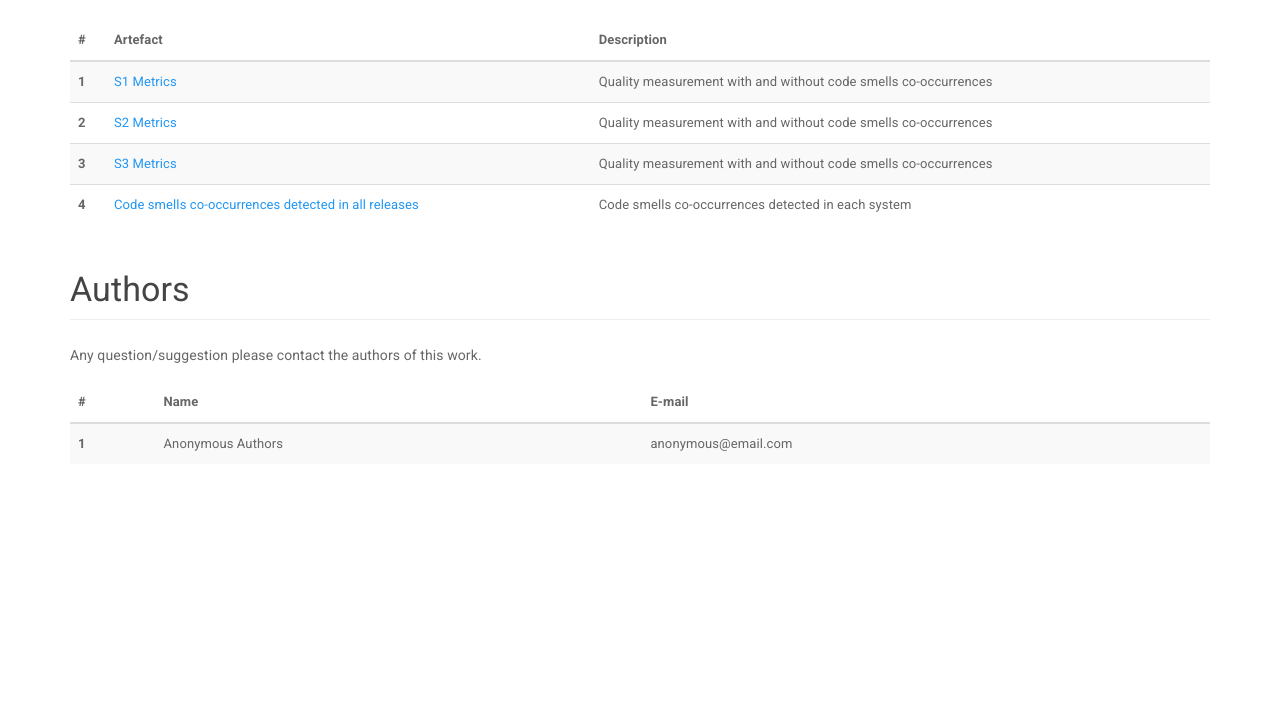
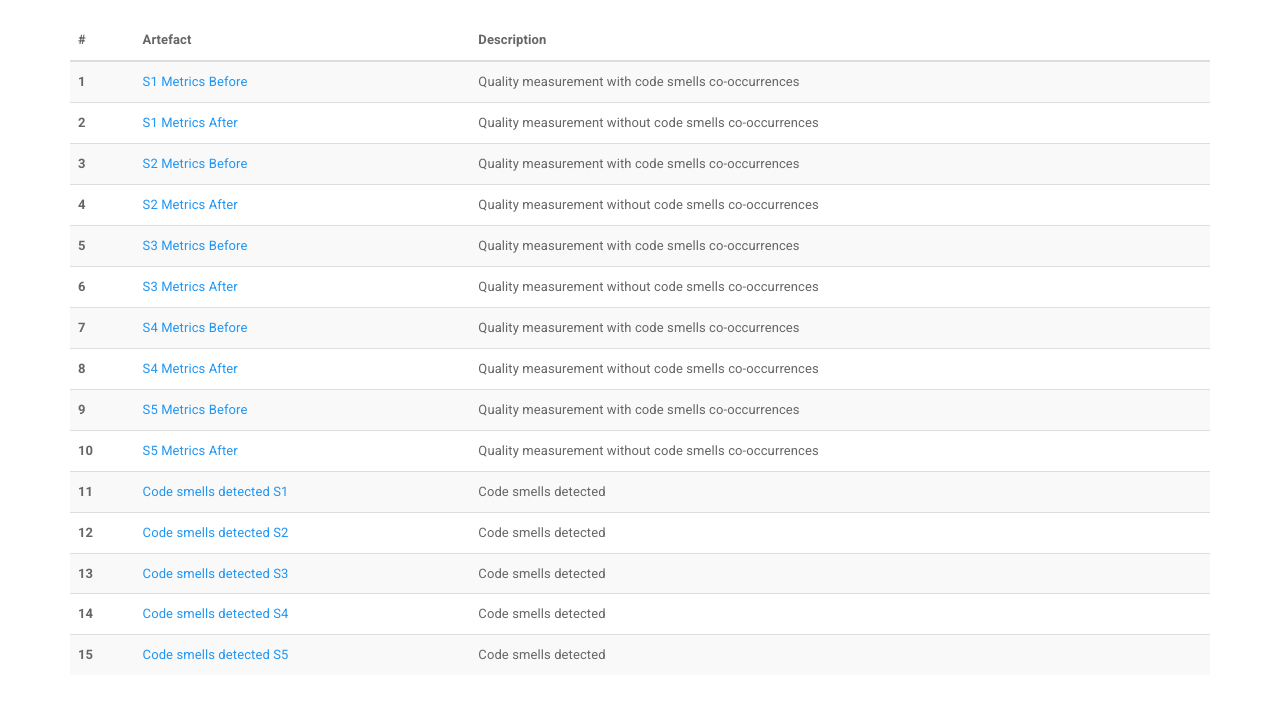
Before and after one commit to blindpaperreview/SBES2020, a plain HTML site: page index.html in a window 1280 px wide. Shown: the part 713-1431 px from the top of the page. Before the commit the page ends 1200 px from the top, so only its background shows below. Drawn offline with Linux system fonts and the light colour scheme.

Commit message:
Atualizando

```diff
--- a/index.html
+++ b/index.html
@@ -1,7 +1,8 @@
 <!DOCTYPE html>
 <html>
+
 <head>
-<title>SBES 2020</title>
+  <title>SBES 2021</title>
   <link rel="stylesheet" type="text/css" href="css/styles.css">
   <link rel="stylesheet" type="text/css" href="css/bootstrap.min.css">
   <script src="js/jquery-3.2.1.min.js"></script>
@@ -9,7 +10,7 @@
   <script src="js/bootstrap.min.js"></script>
 
   <script type="text/javascript">
-        $(document).ready(function() {
+    $(document).ready(function () {
       $('body').scrollspy({
         target: '#mainNavBar'
       })
@@ -17,13 +18,15 @@
   </script>
 
 </head>
+
 <body>
 
   <nav id="mainNavBar" class="navbar navbar-default navbar-fixed-top">
     <div class="container-fluid">
       <!-- Brand and toggle get grouped for better mobile display -->
       <div class="navbar-header">
-	      <button type="button" class="navbar-toggle collapsed" data-toggle="collapse" data-target="#bs-example-navbar-collapse-1" aria-expanded="false">
+        <button type="button" class="navbar-toggle collapsed" data-toggle="collapse"
+          data-target="#bs-example-navbar-collapse-1" aria-expanded="false">
           <span class="sr-only">Toggle navigation</span>
           <span class="icon-bar"></span>
           <span class="icon-bar"></span>
@@ -149,26 +152,92 @@
       <tbody>
         <tr>
           <th scope="row">1</th>
-                    <td> <a href="download/S1 - Metrics.csv" target="_blank"> S1 Metrics </a></td>
-                    <td> Quality measurement with and without code smells co-occurrences </td>
+          <td> <a href="download/S1 - Metrics.csv" target="_blank"> S1 Metrics Before</a></td>
+          <td> Quality measurement with code smells co-occurrences </td>
         </tr>
+
         <tr>
           <th scope="row">2</th>
-                    <td> <a href="download/S2 - Metrics.csv" target="_blank"> S2 Metrics</a></td>
-                    <td> Quality measurement with and without code smells co-occurrences </td>
+          <td> <a href="download/S1 - Metrics.csv" target="_blank"> S1 Metrics After </a></td>
+          <td> Quality measurement without code smells co-occurrences </td>
         </tr>
+
         <tr>
           <th scope="row">3</th>
-                    <td> <a href="download/S3 - Metrics.csv" target="_blank">S3 Metrics</a></td>
-             <td> Quality measurement with and without code smells co-occurrences </td>
+          <td> <a href="download/S1 - Metrics.csv" target="_blank"> S2 Metrics Before</a></td>
+          <td> Quality measurement with code smells co-occurrences </td>
         </tr>
 
         <tr>
           <th scope="row">4</th>
-                <td> <a href="download/Co-ocurrences S1-S2-S3.csv" target="_blank"> Code smells co-occurrences detected in all releases</a></td>
-         <td> Code smells co-occurrences detected in each system </td>
+          <td> <a href="download/S1 - Metrics.csv" target="_blank"> S2 Metrics After </a></td>
+          <td> Quality measurement without code smells co-occurrences </td>
         </tr>
 
+        <tr>
+          <th scope="row">5</th>
+          <td> <a href="download/S1 - Metrics.csv" target="_blank"> S3 Metrics Before</a></td>
+          <td> Quality measurement with code smells co-occurrences </td>
+        </tr>
+
+        <tr>
+          <th scope="row">6</th>
+          <td> <a href="download/S1 - Metrics.csv" target="_blank"> S3 Metrics After </a></td>
+          <td> Quality measurement without code smells co-occurrences </td>
+        </tr>
+
+        <tr>
+          <th scope="row">7</th>
+          <td> <a href="download/S1 - Metrics.csv" target="_blank"> S4 Metrics Before</a></td>
+          <td> Quality measurement with code smells co-occurrences </td>
+        </tr>
+
+        <tr>
+          <th scope="row">8</th>
+          <td> <a href="download/S1 - Metrics.csv" target="_blank"> S4 Metrics After </a></td>
+          <td> Quality measurement without code smells co-occurrences </td>
+        </tr>
+
+        <tr>
+          <th scope="row">9</th>
+          <td> <a href="download/S1 - Metrics.csv" target="_blank"> S5 Metrics Before</a></td>
+          <td> Quality measurement with code smells co-occurrences </td>
+        </tr>
+
+        <tr>
+          <th scope="row">10</th>
+          <td> <a href="download/S1 - Metrics.csv" target="_blank"> S5 Metrics After </a></td>
+          <td> Quality measurement without code smells co-occurrences </td>
+        </tr>
+        <tr>
+          <th scope="row">11</th>
+          <td> <a href="download/S2 - Metrics.csv" target="_blank"> Code smells detected S1</a></td>
+          <td> Code smells detected</td>
+        </tr>
+
+        <tr>
+          <th scope="row">12</th>
+          <td> <a href="download/S2 - Metrics.csv" target="_blank"> Code smells detected S2</a></td>
+          <td> Code smells detected</td>
+        </tr>
+
+        <tr>
+          <th scope="row">13</th>
+          <td> <a href="download/S2 - Metrics.csv" target="_blank"> Code smells detected S3</a></td>
+          <td> Code smells detected</td>
+        </tr>
+
+        <tr>
+          <th scope="row">14</th>
+          <td> <a href="download/S2 - Metrics.csv" target="_blank"> Code smells detected S4</a></td>
+          <td> Code smells detected</td>
+        </tr>
+
+        <tr>
+          <th scope="row">15</th>
+          <td> <a href="download/S2 - Metrics.csv" target="_blank"> Code smells detected S5</a></td>
+          <td> Code smells detected</td>
+        </tr>
       </tbody>
     </table>
     <h3 class="page-header" id="authors">Authors</h3>
@@ -224,10 +293,12 @@
 
 
   <script>
-  (function(i,s,o,g,r,a,m){i['GoogleAnalyticsObject']=r;i[r]=i[r]||function(){
-  (i[r].q=i[r].q||[]).push(arguments)},i[r].l=1*new Date();a=s.createElement(o),
-  m=s.getElementsByTagName(o)[0];a.async=1;a.src=g;m.parentNode.insertBefore(a,m)
-  })(window,document,'script','https://www.google-analytics.com/analytics.js','ga');
+    (function (i, s, o, g, r, a, m) {
+      i['GoogleAnalyticsObject'] = r; i[r] = i[r] || function () {
+        (i[r].q = i[r].q || []).push(arguments)
+      }, i[r].l = 1 * new Date(); a = s.createElement(o),
+        m = s.getElementsByTagName(o)[0]; a.async = 1; a.src = g; m.parentNode.insertBefore(a, m)
+    })(window, document, 'script', 'https://www.google-analytics.com/analytics.js', 'ga');
 
     ga('create', 'UA-103030276-1', 'auto');
     ga('send', 'pageview');
@@ -235,4 +306,5 @@
   </script>
 
 </body>
+
 </html>
```
Lines whose indentation alone changed are shown as unchanged.
